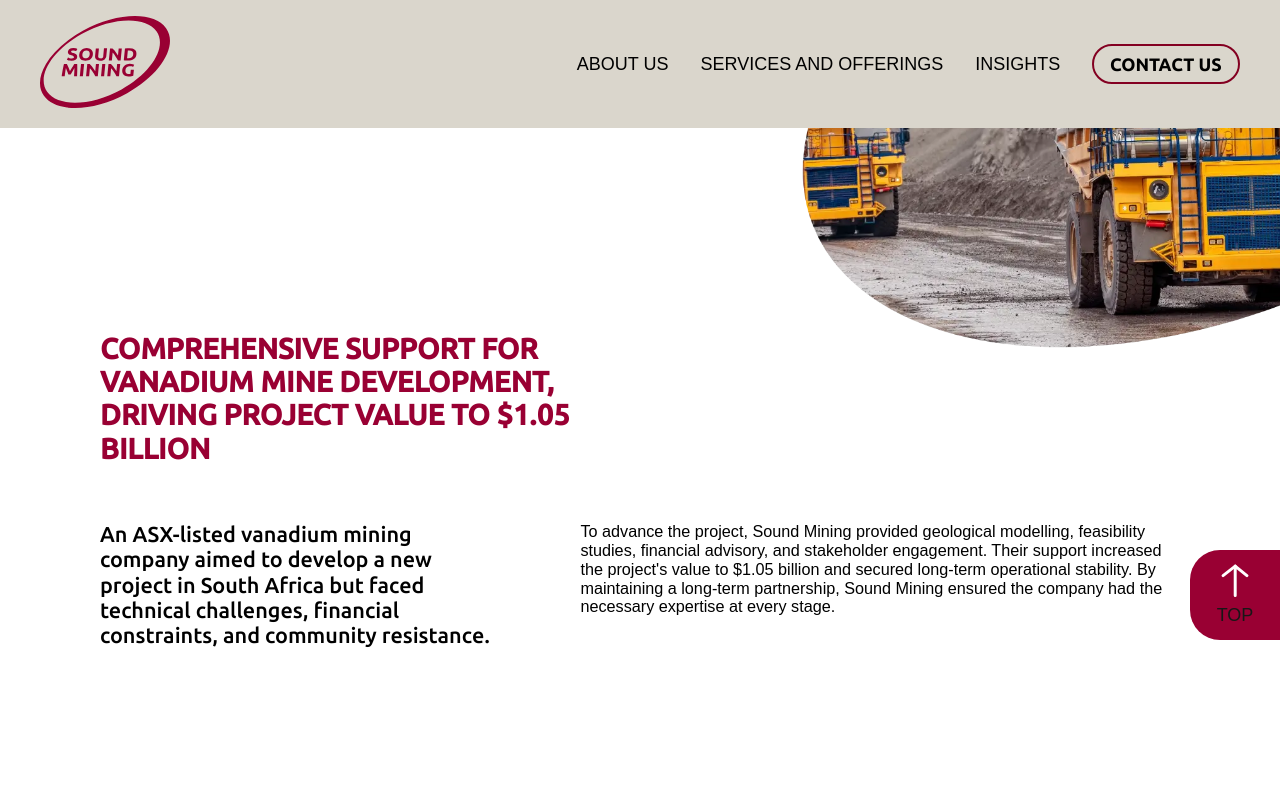
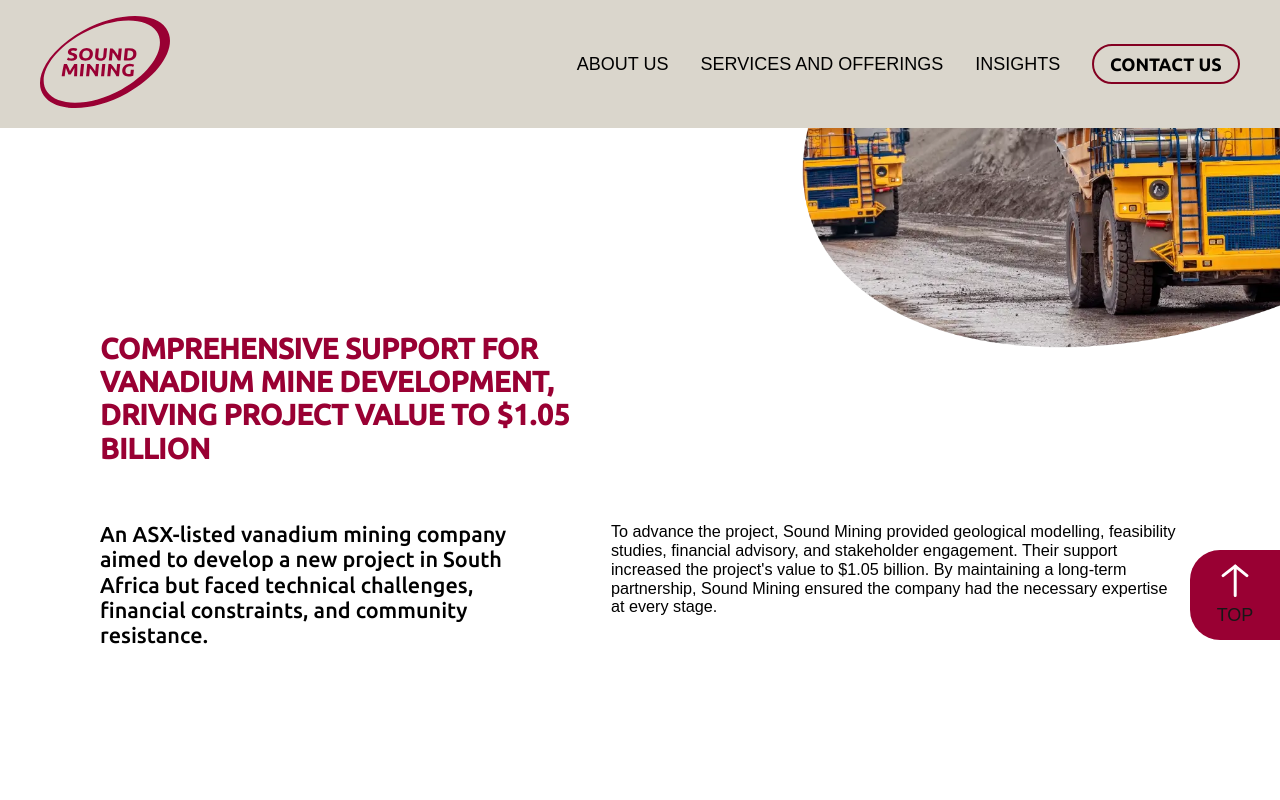
Before and after one commit to SoundMining-IT/web, a Next.js app: page /case-studies/comprehensive-support-for-vanadium-mine-development-driving-project-value-to-1-05 in a window 1280 px wide. Shown: the top 800 px of the page. Built offline with nearby package versions, Linux system fonts and the light colour scheme; a web font is replaced by a local one.

Commit message:
updated copy v2

```diff
--- a/data/CaseStudyData.ts
+++ b/data/CaseStudyData.ts
@@ -205,7 +205,7 @@
   heroIntroText:
     "An ASX-listed vanadium mining company aimed to develop a new project in South Africa but faced technical challenges, financial constraints, and community resistance.",
   heroDescription:
-    "To advance the project, Sound Mining provided geological modelling, feasibility studies, financial advisory, and stakeholder engagement. Their support increased the project's value to $1.05 billion and secured long-term operational stability. By maintaining a long-term partnership, Sound Mining ensured the company had the necessary expertise at every stage.",
+    "To advance the project, Sound Mining provided geological modelling, feasibility studies, financial advisory, and stakeholder engagement. Their support increased the project's value to $1.05 billion. By maintaining a long-term partnership, Sound Mining ensured the company had the necessary expertise at every stage.",
   clientImage: "/images/TopVanadium.webp",
   clientTitle: "About the client",
   clientDescription:
```
